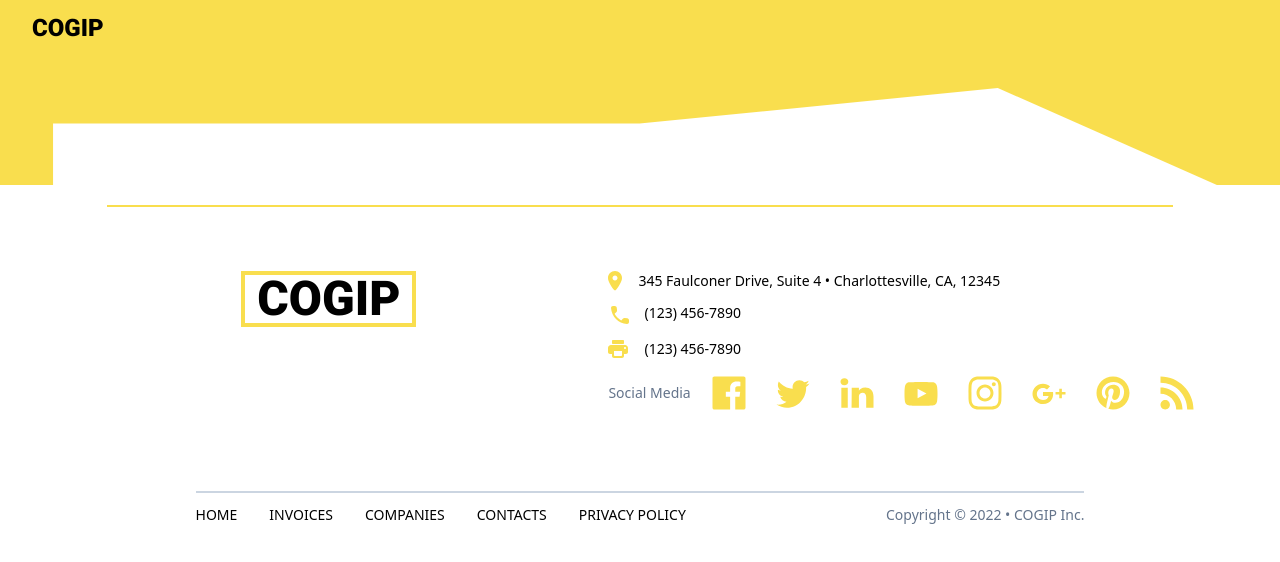
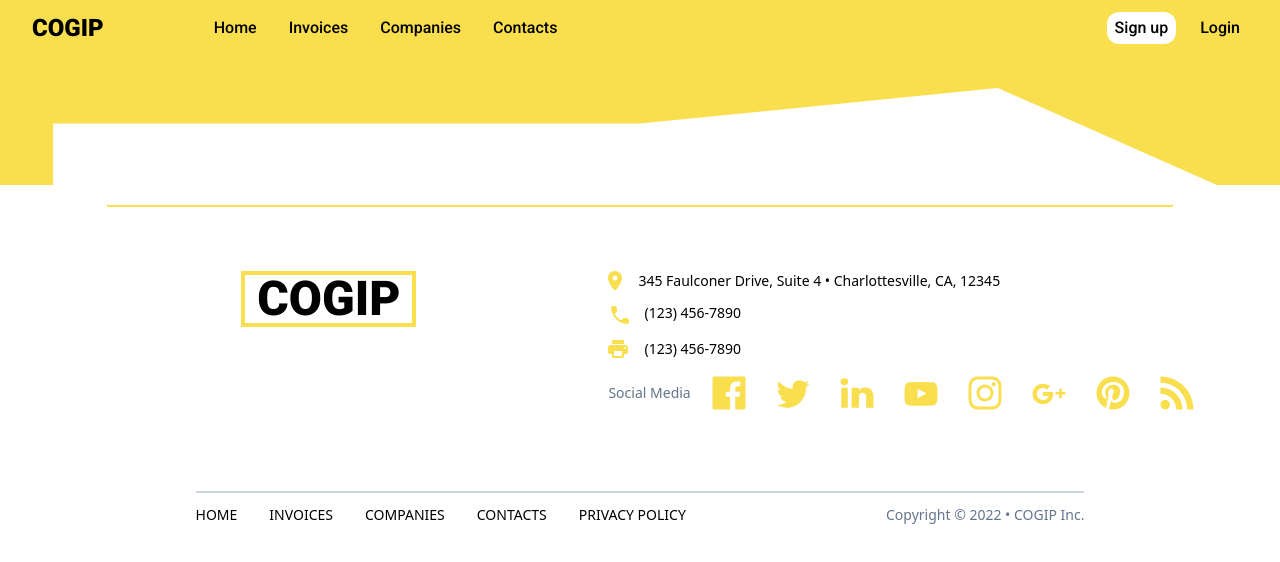
Before and after one commit to Taweria/Cogip_Project, a React (Vite) app in the folder cogip/: page / in a window 1280 px wide. Shown: the top 562 px of the page. Built offline with nearby package versions, Linux system fonts and the light colour scheme.

Commit message:
back to reallity

```diff
--- a/cogip/src/components/hamberger-menu.jsx
+++ b/cogip/src/components/hamberger-menu.jsx
@@ -1,7 +1,7 @@
 import { Link } from "react-router-dom";
 import { Fade as Hamburger } from 'hamburger-react';
 import { useState } from "react";
-import { motion, AnimatePresence } from "framer-motion";
+
 
 const HamburgerMenu = () => {
     const listNav = [
@@ -25,64 +25,26 @@ const HamburgerMenu = () => {
 
     const [isOpen, setOpen] = useState(false);
 
-    const menuVariants = {
-        hidden: { opacity: 0, height: 0 },
-        visible: { opacity: 1, height: 'auto' },
-    };
+    return (
+        <div
 
-    const itemVariants = {
-        hidden: { opacity: 0, y: -10 },
-        visible: { opacity: 1, y: 0 },
-    };
-
-    return (
-        <div className="md:flex md:justify-between md:w-full font-medium">
+            className="md:flex md:justify-between md:w-full font-medium">
             <div className="md:hidden">
                 <Hamburger toggled={isOpen} toggle={setOpen} />
             </div>
-
-            <AnimatePresence>
-                {isOpen && (
-                    <motion.ul
-                        className="md:flex md:space-x-4 block border-b mb-3"
-                        variants={menuVariants}
-                        initial="hidden"
-                        animate="visible"
-                        exit="hidden"
-                    >
-                        {listNav.map((item) => (
-                            <motion.li
-                                key={item.url}
-                                className="btn-link-default hover:border hover:border-black"
-                                variants={itemVariants}
-                            >
-                                <Link to={item.url}>{item.content}</Link>
-                            </motion.li>
-                        ))}
-                    </motion.ul>
-                )}
-            </AnimatePresence>
-
-            <AnimatePresence>
-                {isOpen && (
-                    <motion.ul
-                        className="md:flex md:space-x-4 block mb-3"
-                        variants={menuVariants}
-                        initial="hidden"
-                        animate="visible"
-                        exit="hidden"
-                    >
-                        <motion.li className="btn-link-default bg-white rounded-xl" variants={itemVariants}>
-                            <Link to="/signUp">Sign up</Link>
-                        </motion.li>
-                        <motion.li className="btn-link-default" variants={itemVariants}>
-                            <Link to="/login">Login</Link>
-                        </motion.li>
-                    </motion.ul>
-                )}
-            </AnimatePresence>
+            <ul className={`md:flex md:space-x-4 ${isOpen ? 'block border-b  mb-3' : 'hidden'}`}>
+                {listNav.map((item) => (
+                    <li key={item.url} className={"btn-link-default hover:border hover:border-black"}>
+                        <Link to={item.url}>{item.content}</Link>
+                    </li>
+                ))}
+            </ul>
+            <ul className={`md:flex md:space-x-4  ${isOpen ? 'block  mb-3' : 'hidden'}`}>
+                <li className={"btn-link-default bg-white rounded-xl "}><Link to={"/signUp"}>Sign up</Link></li>
+                <li className={"btn-link-default"}><Link to={"/login"}>Login</Link></li>
+            </ul>
         </div>
     );
-};
+}
 
 export default HamburgerMenu;
```
